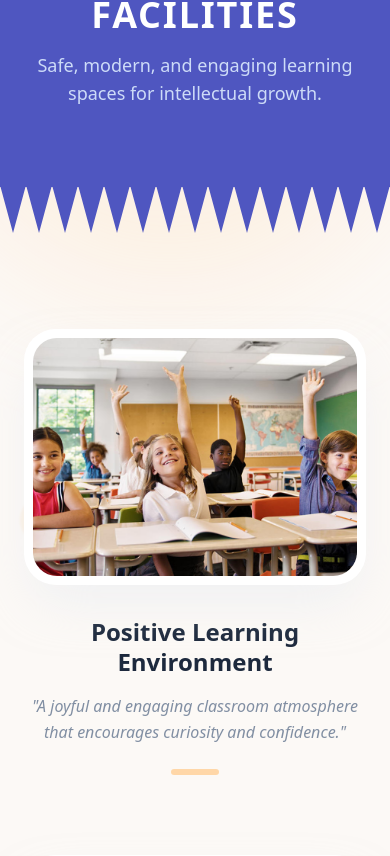
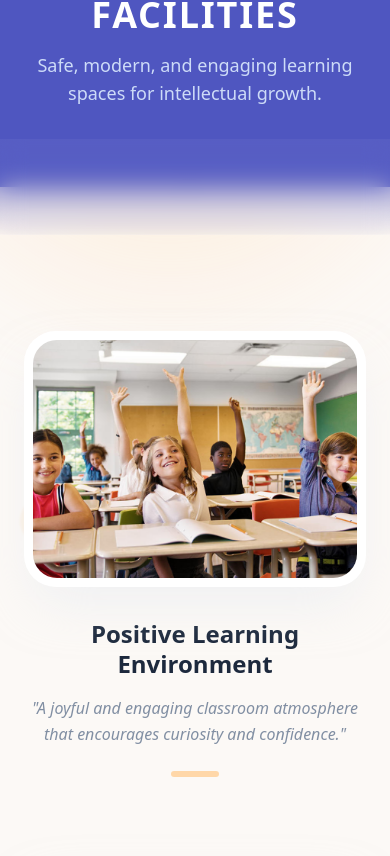
Before and after one commit to AlgoForge001/Chanakya, a Next.js app: page / in a window 390 px wide. Shown: the part 788-1644 px from the top of the page. Built offline with nearby package versions, Linux system fonts and the light colour scheme.

Commit message:
design update

```diff
--- a/src/components/CultureSection.tsx
+++ b/src/components/CultureSection.tsx
@@ -48,8 +48,10 @@ const CultureSection = () => {
                 </div>
             </div>
 
-            {/* Sawtooth / Jagged Separator - Full Width at Bottom */}
-            <div className="absolute bottom-0 left-0 w-full h-12 md:h-16 overflow-hidden z-20 translate-y-[1px]">
+            {/* Hybrid Transition: Desktop Triangles / Mobile Glassmorphism */}
+            <div className="absolute bottom-0 left-0 w-full z-20">
+                {/* Desktop: Sawtooth Separator */}
+                <div className="hidden md:block w-full h-12 md:h-16 relative overflow-hidden translate-y-[1px]">
                     <svg
                         viewBox="0 0 1440 48"
                         className="w-full h-full"
@@ -63,6 +65,13 @@ const CultureSection = () => {
                         />
                     </svg>
                 </div>
+
+                {/* Mobile: Glassmorphism Gradient Transition */}
+                <div className="block md:hidden relative w-full h-24 pointer-events-none">
+                    <div className="absolute inset-0 bg-gradient-to-t from-white to-transparent opacity-90" />
+                    <div className="absolute inset-0 backdrop-blur-md bg-white/5" />
+                </div>
+            </div>
         </section>
     );
 };
--- a/src/components/FacilitiesSection.tsx
+++ b/src/components/FacilitiesSection.tsx
@@ -66,8 +66,10 @@ const FacilitiesSection = () => {
                 </p>
             </div>
 
-            {/* Sawtooth Separator */}
-            <div className="w-full h-12 relative -mt-0.5 z-10">
+            {/* Hybrid Transition: Desktop Triangles / Mobile Glassmorphism */}
+            <div className="relative w-full z-20">
+                {/* Desktop: Sawtooth Separator */}
+                <div className="hidden md:block w-full h-12 relative -mt-0.5 overflow-hidden">
                     <svg
                         viewBox="0 0 1440 48"
                         className="absolute top-0 w-full h-full"
@@ -80,6 +82,14 @@ const FacilitiesSection = () => {
                             fill="#4F56C0"
                         />
                     </svg>
+                </div>
+
+                {/* Mobile: Glassmorphism Gradient transition */}
+                <div className="block md:hidden relative w-full h-24 -mt-12 pointer-events-none">
+                    <div className="absolute inset-0 bg-gradient-to-b from-[#4F56C0] to-transparent opacity-90" />
+                    <div className="absolute inset-0 backdrop-blur-md bg-white/5" />
+                    <div className="absolute bottom-0 left-0 w-full h-px bg-white/10" />
+                </div>
             </div>
 
             {/* Content Grid */}
```
Lines whose indentation alone changed are shown as unchanged.
